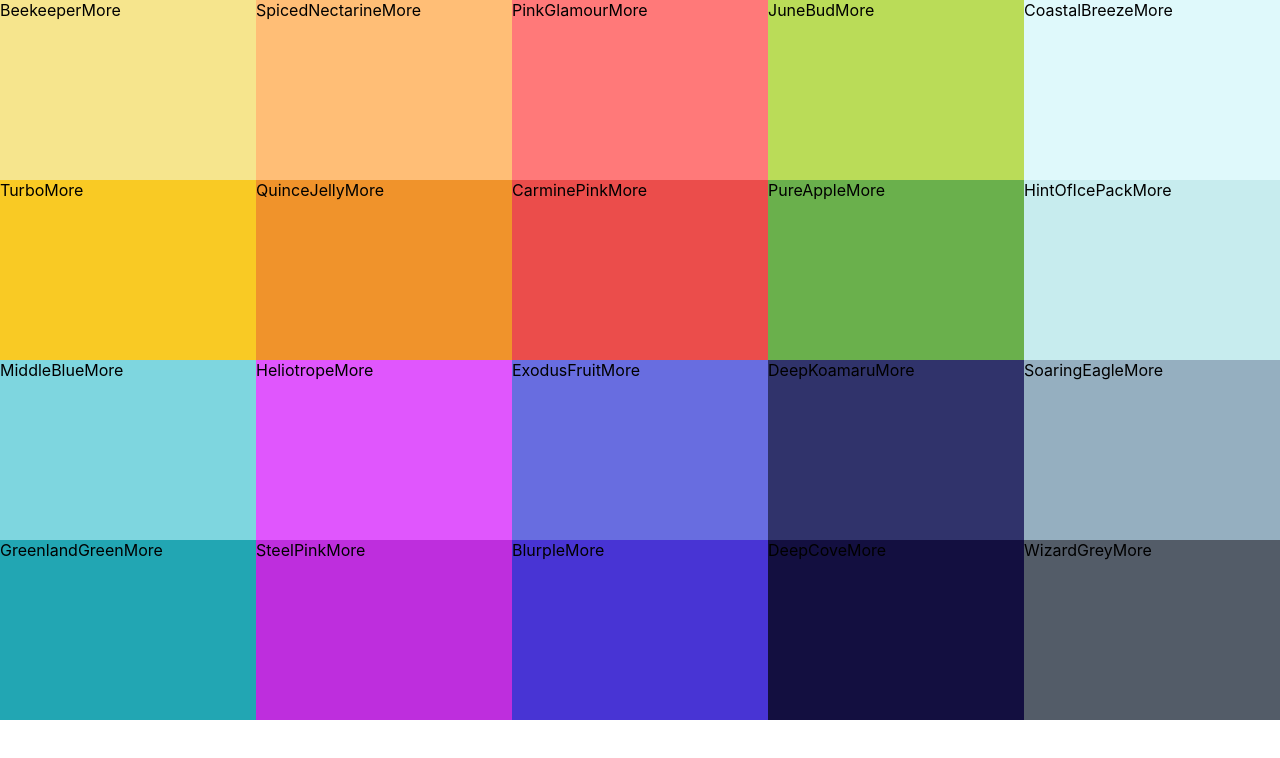
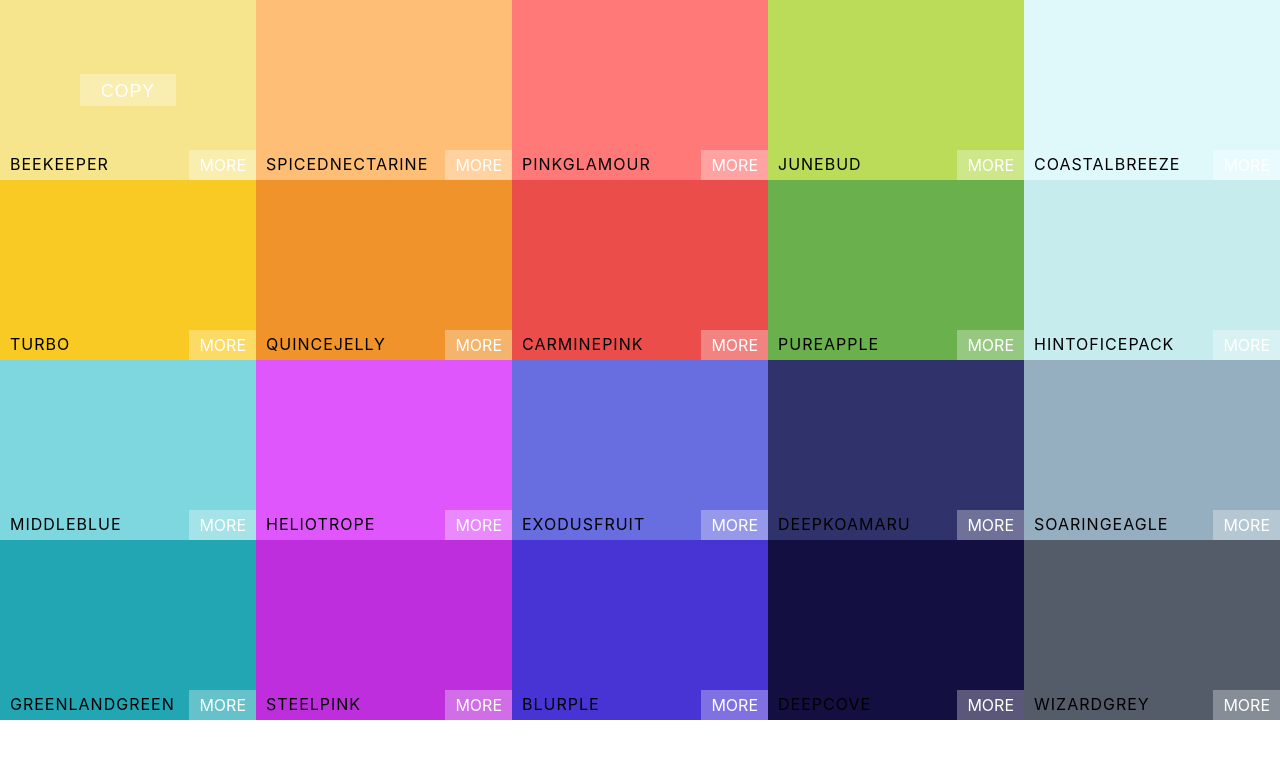
Before and after one commit to mhasanince/massive-color-app, a React (Create React App) app: page / in a window 1280 px wide. Shown: the top 758 px of the page. Built offline with nearby package versions, Linux system fonts and the light colour scheme.

Commit message:
style ColorBox

```diff
--- a/src/ColorBox.js
+++ b/src/ColorBox.js
@@ -3,10 +3,14 @@ import './styles/ColorBox.css';
 
 export default class ColorBox extends Component {
   render() {
+    const { color, name } = this.props;
     return (
-      <div style={{ backgroundColor: this.props.color }} className="ColorBox">
-        <span>{this.props.name}</span>
-        <span>More</span>
+      <div style={{ backgroundColor: color }} className="ColorBox">
+        <div className="ColorBox-copy-container">
+          <span className="ColorBox-name">{name}</span>
+          <button className="ColorBox-copy">Copy</button>
+        </div>
+        <span className="ColorBox-more">MORE</span>
       </div>
     );
   }
--- a/src/styles/ColorBox.css
+++ b/src/styles/ColorBox.css
@@ -2,4 +2,50 @@
   width: 20%;
   height: 25%;
   display: inline-block;
+  margin: 0 auto;
+  position: relative;
+  cursor: pointer;
+  margin-bottom: -4px;
 }
+
+.ColorBox-copy {
+  width: 6rem;
+  height: 2rem;
+  border: 0;
+  position: absolute;
+  top: 50%;
+  left: 50%;
+  margin-left: -3rem;
+  margin-top: -1rem;
+  background-color: rgba(255, 255, 255, 0.3);
+  color: #ffffff;
+  text-transform: uppercase;
+  font-size: 1.1rem;
+  line-height: 2rem;
+  letter-spacing: 1px;
+  opacity: 0;
+}
+
+.ColorBox:hover .ColorBox-copy {
+  opacity: 1;
+}
+
+.ColorBox-name {
+  position: absolute;
+  bottom: 0;
+  left: 0;
+  padding: 0 10px;
+  height: 2rem;
+  line-height: 2rem;
+  letter-spacing: 1px;
+  text-transform: uppercase;
+}
+
+.ColorBox-more {
+  position: absolute;
+  right: 0;
+  bottom: 0;
+  padding: 5px 10px;
+  background-color: rgba(255, 255, 255, 0.3);
+  color: #ffffff;
+}
```
